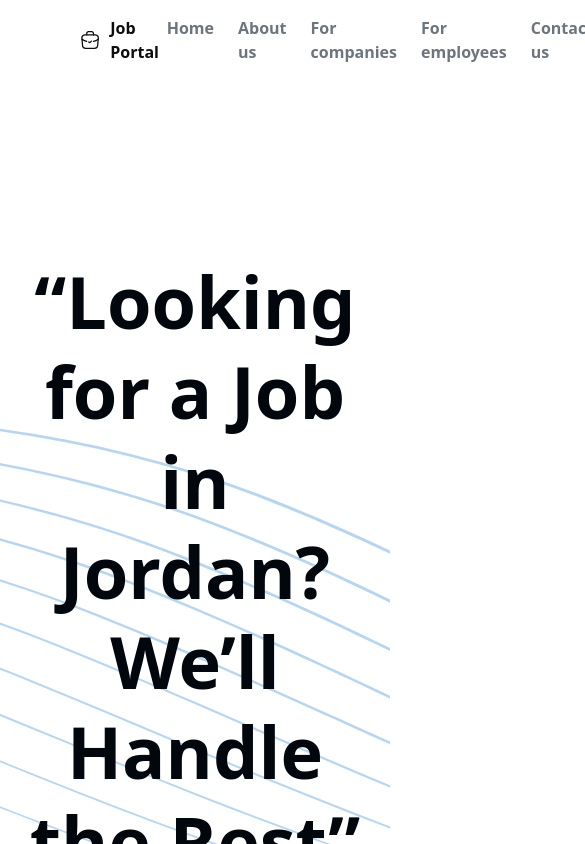
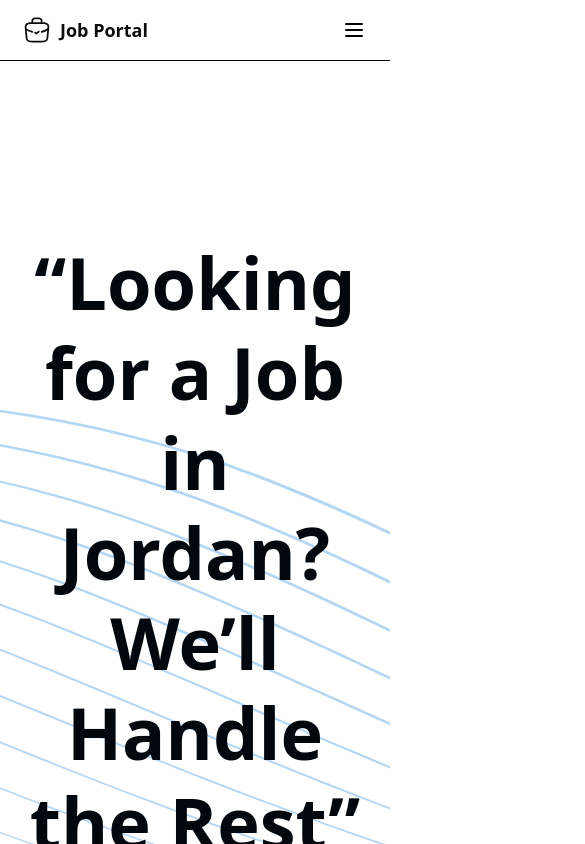
Before and after one commit to marwanm-dev/job-portal, a React (Vite) app: page / in a window 390 px wide. Shown: the top 844 px of the page, 585 px wide, since content can reach past the window. Built offline with nearby package versions, Linux system fonts and the light colour scheme.

Commit message:
feat: implement responsive navbar with hamburger icon and a dropdown menu

```diff
--- a/src/components/Navbar.tsx
+++ b/src/components/Navbar.tsx
@@ -1,3 +1,4 @@
+import { useState } from "react";
 import Button from "./Button";
 
 type NavItem = {
@@ -14,40 +15,51 @@ const navItems: NavItem[] = [
 ];
 
 export default function Navbar() {
+  const [isOpen, setIsOpen] = useState(false);
+
   return (
-    <nav className="flex-between px-20 py-4">
-      <div className="flex-between gap-2.5">
+    <nav className="px-6 md:px-10 lg:px-20 py-4 border-b border-neutral-200 relative z-50 bg-white">
+      <div className="flex items-center justify-between">
+        {/* Logo */}
+        <div className="flex items-center gap-2.5">
+          <img src="/logo.svg" />
+          <div className="font-semibold text-neutral-950 text-lg">
+            Job Portal
+          </div>
+        </div>
+
+        {/* Hamburger for Mobile */}
+        <button
+          className="lg:hidden p-0"
+          onClick={() => setIsOpen((prev) => !prev)}
+          aria-label="Toggle menu"
+        >
           <svg
-          width="28"
-          height="28"
-          viewBox="0 0 28 28"
+            className="w-6 h-6 text-black"
             fill="none"
-          xmlns="http://www.w3.org/2000/svg"
+            stroke="currentColor"
+            strokeWidth={2}
+            viewBox="0 0 24 24"
           >
+            {isOpen ? (
               <path
-            d="M13.3472 18.468C12.9739 18.468 12.6006 18.328 12.3206 18.048L11.5623 17.2897C11.2239 16.9513 11.2239 16.3913 11.5623 16.053C11.9006 15.7147 12.4606 15.7147 12.7989 16.053L13.3589 16.613L15.2372 14.8863C15.5872 14.5597 16.1472 14.583 16.4739 14.933C16.8006 15.283 16.7772 15.843 16.4272 16.1697L14.3506 18.083C14.0589 18.3397 13.7089 18.468 13.3472 18.468Z"
-            fill="#0D0D0D"
+                strokeLinecap="round"
+                strokeLinejoin="round"
+                d="M6 18L18 6M6 6l12 12"
               />
+            ) : (
               <path
-            d="M18.6672 26.5417H9.33392C3.94392 26.5417 2.94059 24.0334 2.68392 21.5951L1.80892 12.2501C1.68059 11.0251 1.64559 9.21672 2.85892 7.86339C3.90892 6.69672 5.64726 6.13672 8.16726 6.13672H19.8339C22.3656 6.13672 24.1039 6.70838 25.1422 7.86339C26.3556 9.21672 26.3206 11.0251 26.1922 12.2617L25.3172 21.5834C25.0606 24.0334 24.0572 26.5417 18.6672 26.5417ZM8.16726 7.87505C6.19559 7.87505 4.84226 8.26005 4.15392 9.03005C3.58226 9.66005 3.39559 10.6284 3.54726 12.0751L4.42226 21.4201C4.62059 23.2634 5.12226 24.7917 9.33392 24.7917H18.6672C22.8672 24.7917 23.3806 23.2634 23.5789 21.4084L24.4539 12.0867C24.6056 10.6284 24.4189 9.66005 23.8472 9.03005C23.1589 8.26005 21.8056 7.87505 19.8339 7.87505H8.16726Z"
-            fill="#0D0D0D"
+                strokeLinecap="round"
+                strokeLinejoin="round"
+                d="M4 6h16M4 12h16M4 18h16"
               />
-          <path
-            d="M18.6672 7.87467C18.1889 7.87467 17.7922 7.47801 17.7922 6.99967V6.06634C17.7922 3.98967 17.7922 3.20801 14.9339 3.20801H13.0672C10.2089 3.20801 10.2089 3.98967 10.2089 6.06634V6.99967C10.2089 7.47801 9.81226 7.87467 9.33392 7.87467C8.85559 7.87467 8.45892 7.47801 8.45892 6.99967V6.06634C8.45892 4.01301 8.45892 1.45801 13.0672 1.45801H14.9339C19.5422 1.45801 19.5422 4.01301 19.5422 6.06634V6.99967C19.5422 7.47801 19.1456 7.87467 18.6672 7.87467Z"
-            fill="#0D0D0D"
-          />
-          <path
-            d="M18.6789 16.788C18.2822 16.788 17.9322 16.5197 17.8272 16.123C17.7106 15.6563 17.9906 15.178 18.4572 15.0613C20.7322 14.4897 22.8439 13.498 24.7339 12.1213C25.1189 11.8413 25.6672 11.923 25.9589 12.3197C26.2389 12.7047 26.1572 13.253 25.7606 13.5447C23.6839 15.0497 21.3739 16.1347 18.8772 16.7647C18.8189 16.7763 18.7489 16.788 18.6789 16.788Z"
-            fill="#0D0D0D"
-          />
-          <path
-            d="M9.33418 16.8233C9.26418 16.8233 9.19418 16.8117 9.12418 16.8C6.77918 16.2283 4.57418 15.2367 2.55584 13.86C2.15918 13.5917 2.05418 13.0433 2.32251 12.6467C2.59084 12.25 3.13918 12.145 3.53584 12.4133C5.37918 13.6733 7.38584 14.5717 9.53251 15.0967C9.99918 15.2133 10.2908 15.68 10.1742 16.1583C10.0925 16.555 9.73084 16.8233 9.33418 16.8233Z"
-            fill="#0D0D0D"
-          />
+            )}
           </svg>
-        <div className="font-semibold text-neutral-950">Job Portal</div>
-      </div>
-      <ul className="flex gap-6 text-gray">
+        </button>
+
+        {/* Desktop Nav */}
+        <div className="hidden lg:flex items-center flex-1 justify-center gap-6 text-gray-700">
+          <ul className="flex gap-6">
             {navItems.map((item) => (
               <li key={item.label}>
                 <a
@@ -59,14 +71,44 @@ export default function Navbar() {
               </li>
             ))}
           </ul>
-      <div className="flex gap-9">
+        </div>
+
+        {/* Right-side buttons */}
+        <div className="hidden lg:flex gap-6">
           <Button variant="ghost" className="p-0 text-base">
             Login
           </Button>
-        <Button variant="primary" className="px-10 py-2 text-base">
+          <Button variant="primary" className="px-6 py-2 text-base">
             Register
           </Button>
         </div>
+      </div>
+
+      {/* Mobile Dropdown */}
+      {isOpen && (
+        <div className="lg:hidden mt-4 flex flex-col gap-4">
+          <ul className="flex flex-col gap-4 text-gray-700">
+            {navItems.map((item) => (
+              <li key={item.label}>
+                <a
+                  href={item.href}
+                  className="font-semibold hover:text-b5 transition-colors block"
+                >
+                  {item.label}
+                </a>
+              </li>
+            ))}
+          </ul>
+          <div className="flex flex-col gap-2 mt-4">
+            <Button variant="ghost" className="text-base w-full">
+              Login
+            </Button>
+            <Button variant="primary" className="text-base w-full">
+              Register
+            </Button>
+          </div>
+        </div>
+      )}
     </nav>
   );
 }
```
Also changed, not shown: public/logo.svg (added). Lines whose indentation alone changed are shown as unchanged.
